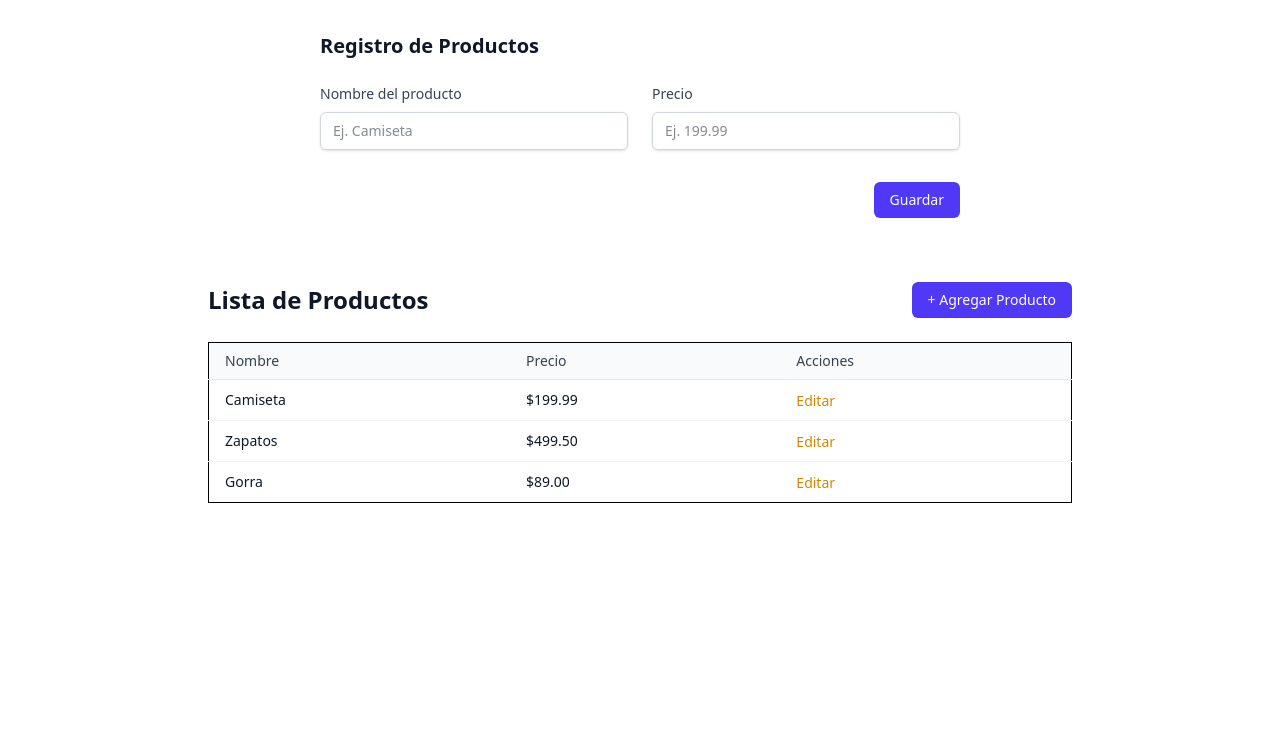
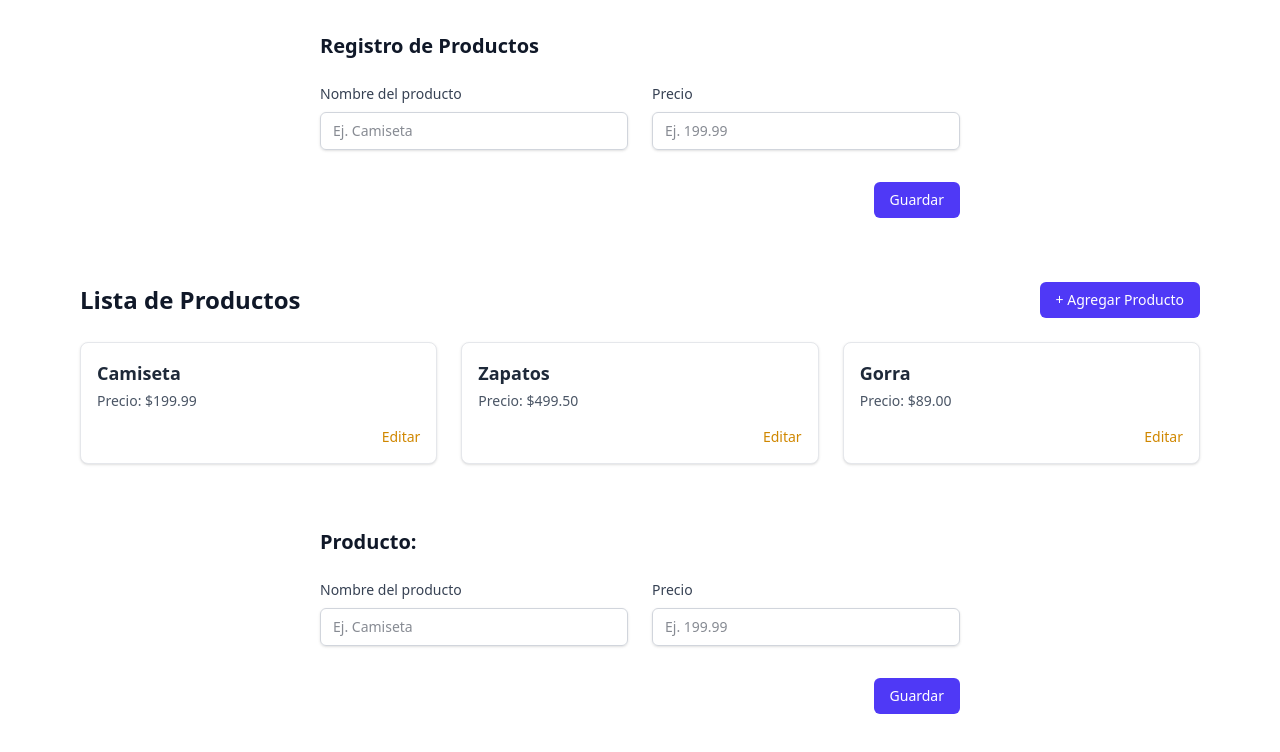
Before and after one commit to DanyH2002/Proyecto-PERN, a React (Vite) app in the folder cliente-pern/: page / in a window 1280 px wide. Shown: the top 752 px of the page. Built offline with nearby package versions, Linux system fonts and the light colour scheme.

Commit message:
Vistas de productos

```diff
--- a/cliente-pern/src/components/Products/FormProduct.tsx
+++ b/cliente-pern/src/components/Products/FormProduct.tsx
@@ -33,7 +33,6 @@ function FormProduct() {
                 </div>
             </div>
 
-            {/* Botón de envío */}
             <div className="mt-8 flex justify-end">
                 <button
                     type="submit"
--- a/cliente-pern/src/components/Products/ProductList.tsx
+++ b/cliente-pern/src/components/Products/ProductList.tsx
@@ -6,44 +6,36 @@ function ProductList() {
     ];
 
     return (
-        <>
-            <div className="max-w-4xl mx-auto px-4 py-8">
+        <div className="max-w-6xl mx-auto px-4 py-8">
             <div className="flex justify-between items-center mb-6">
                 <h2 className="text-2xl font-semibold text-gray-900">Lista de Productos</h2>
                 <button
                     className="rounded-md bg-indigo-600 px-4 py-2 text-sm font-medium text-white hover:bg-indigo-500 focus:outline-none focus:ring-2 focus:ring-indigo-500 focus:ring-offset-2"
-                    > + Agregar Producto
+                >
+                    + Agregar Producto
                 </button>
             </div>
 
-                <div className="overflow-x-auto">
-                    <table className="min-w-full divide-y divide-gray-200 border rounded-md">
-                        <thead className="bg-gray-50">
-                            <tr>
-                                <th className="px-4 py-2 text-left text-sm font-medium text-gray-700">Nombre</th>
-                                <th className="px-4 py-2 text-left text-sm font-medium text-gray-700">Precio</th>
-                                <th className="px-4 py-2 text-left text-sm font-medium text-gray-700">Acciones</th>
-                            </tr>
-                        </thead>
-                        <tbody className="bg-white divide-y divide-gray-100">
+            <div className="grid grid-cols-1 sm:grid-cols-2 md:grid-cols-3 gap-6">
                 {products.map((product) => (
-                                <tr key={product.id}>
-                                    <td className="px-4 py-2 text-sm text-gray-900">{product.name}</td>
-                                    <td className="px-4 py-2 text-sm text-gray-900">${product.price.toFixed(2)}</td>
-                                    <td className="px-4 py-2 space-x-2">
-                                        <button
-                                            className="text-yellow-600 hover:underline text-sm"
-                                        > Editar
-                                        </button>
-                                    </td>
-                                </tr>
-                            ))}
-                        </tbody>
-                    </table>
+                    <div
+                        key={product.id}
+                        className="bg-white border border-gray-200 rounded-lg shadow-sm p-4 flex flex-col justify-between"
+                    >
+                        <div>
+                            <h3 className="text-lg font-semibold text-gray-800">{product.name}</h3>
+                            <p className="text-sm text-gray-600 mt-1">Precio: ${product.price.toFixed(2)}</p>
+                        </div>
+
+                        <div className="mt-4 flex justify-end space-x-2">
+                            {/* <button className="text-indigo-600 hover:underline text-sm">Ver</button> */}
+                            <button className="text-yellow-600 hover:underline text-sm">Editar</button>
                         </div>
                     </div>
-        </>
-    )
+                ))}
+            </div>
+        </div>
+    );
 }
 
-export default ProductList
+export default ProductList;
--- a/cliente-pern/src/components/Products/ProductView.tsx
+++ b/cliente-pern/src/components/Products/ProductView.tsx
@@ -1,6 +1,48 @@
-function ProductView () {
+function ProductView() {
     return (
         <>
+            <form className="max-w-2xl mx-auto px-4 py-8">
+                <h2 className="text-xl font-semibold text-gray-900 mb-6">Producto: </h2>
+
+                <div className="grid grid-cols-1 sm:grid-cols-2 gap-6">
+                    <div>
+                        <label htmlFor="name" className="block text-sm font-medium text-gray-700">
+                            Nombre del producto
+                        </label>
+                        <input
+                            id="name"
+                            name="name"
+                            type="text"
+                            placeholder="Ej. Camiseta"
+                            className="mt-2 block w-full rounded-md border border-gray-300 px-3 py-2 text-gray-900 shadow-sm focus:border-indigo-500 focus:ring-indigo-500 sm:text-sm"
+                            aria-label="Nombre del producto"
+                        />
+                    </div>
+
+                    <div>
+                        <label htmlFor="price" className="block text-sm font-medium text-gray-700">
+                            Precio
+                        </label>
+                        <input
+                            id="price"
+                            name="price"
+                            type="number"
+                            placeholder="Ej. 199.99"
+                            className="mt-2 block w-full rounded-md border border-gray-300 px-3 py-2 text-gray-900 shadow-sm focus:border-indigo-500 focus:ring-indigo-500 sm:text-sm"
+                            aria-label="Precio del producto"
+                        />
+                    </div>
+                </div>
+
+                <div className="mt-8 flex justify-end">
+                    <button
+                        type="submit"
+                        className="inline-flex items-center rounded-md bg-indigo-600 px-4 py-2 text-sm font-medium text-white hover:bg-indigo-500 focus:outline-none focus:ring-2 focus:ring-indigo-500 focus:ring-offset-2"
+                    >
+                        Guardar
+                    </button>
+                </div>
+            </form>
         </>
     )
 }
```
Lines whose indentation alone changed are shown as unchanged.
